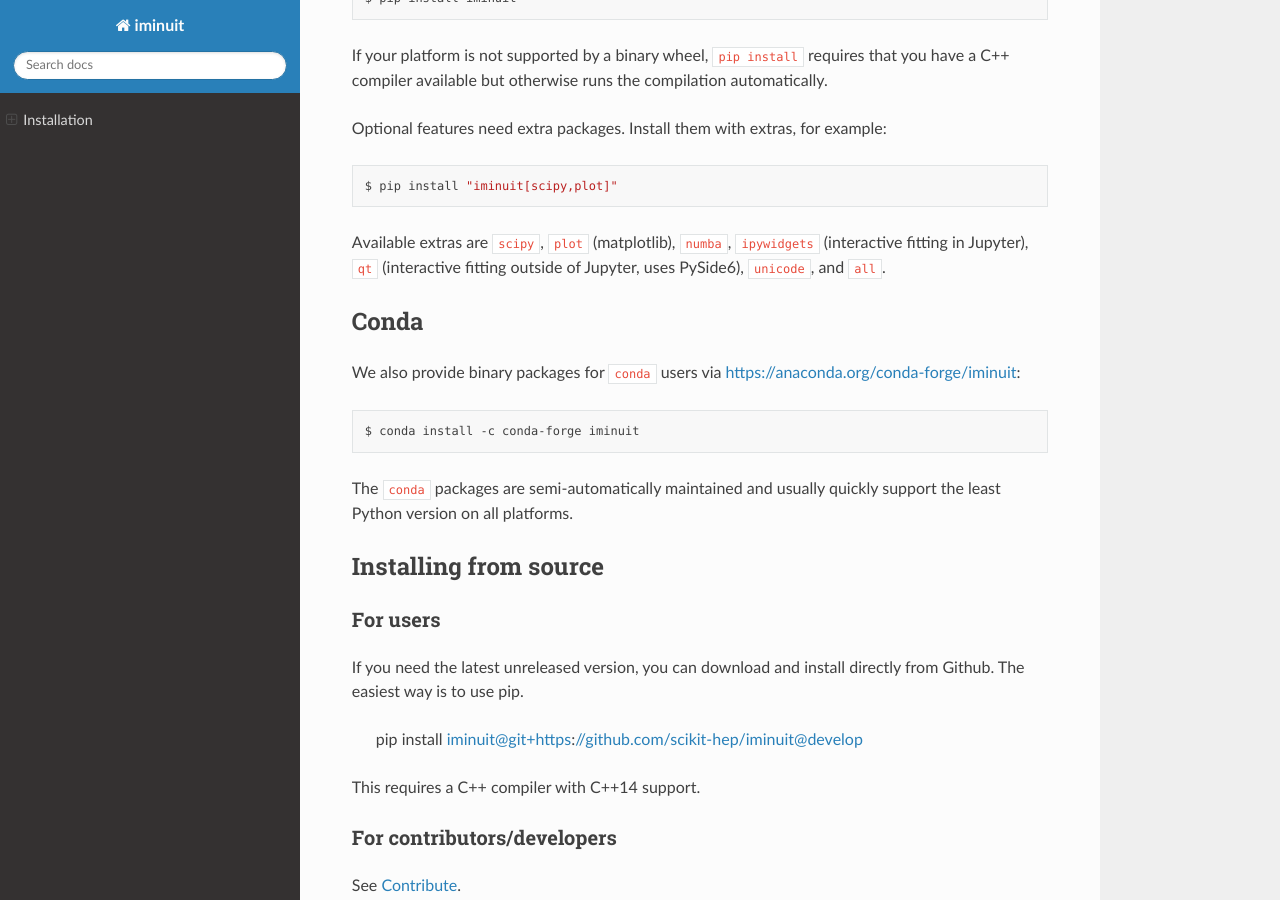
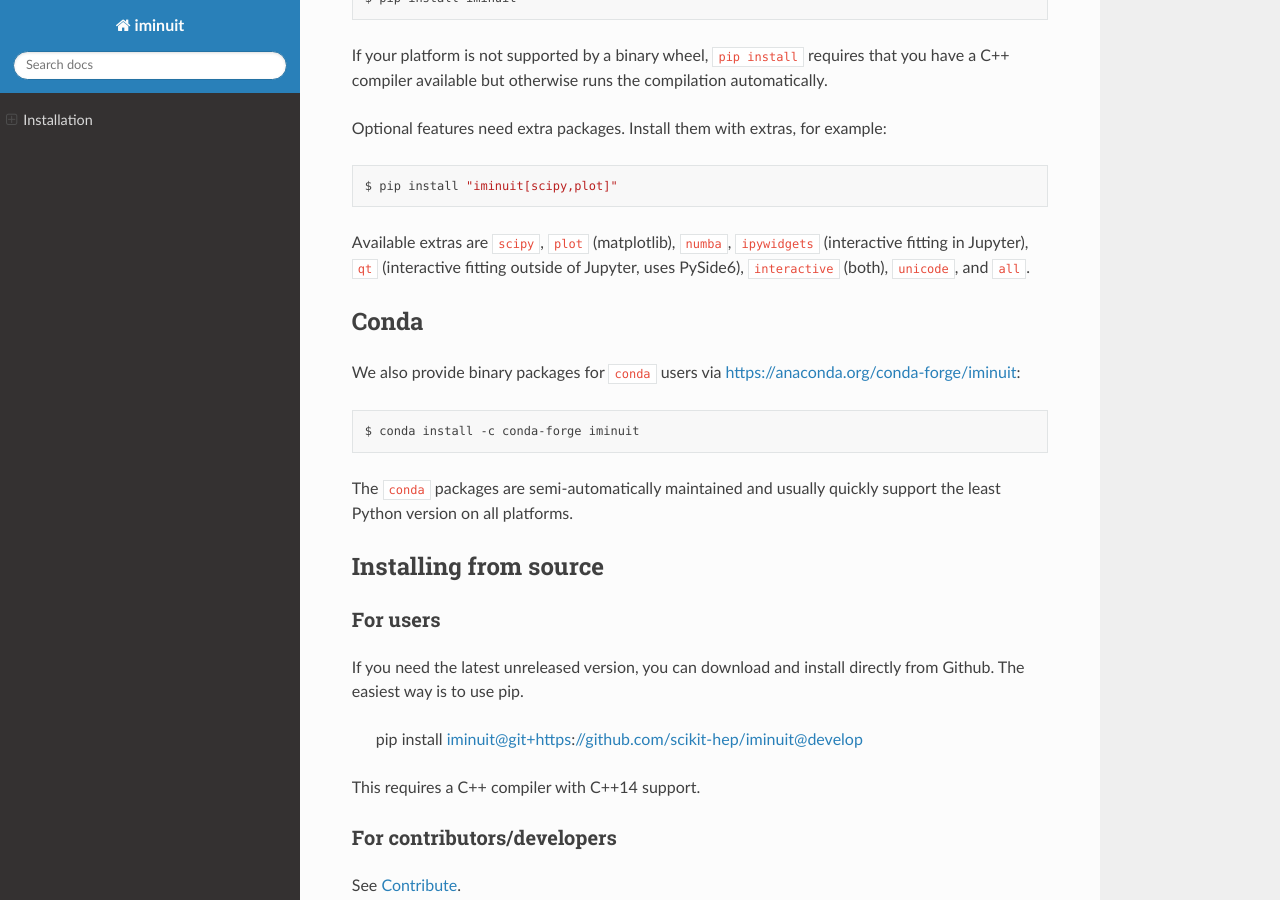
Before and after one commit to scikit-hep/iminuit, a Sphinx documentation site: the page built from doc/install.rst, in a window 1280 px wide and 900 px high, scrolled down 385 px. Built offline with Sphinx 7.4.7 and the Read the Docs theme 3.1.0, drawn with Linux system fonts in a browser that asks for light colours; pages that are not in the unit, such as notebooks, are missing from menus.

Commit message:
feat: add interactive convenience extra
Assisted-by: ClaudeCode:claude-fable-5-1

```diff
--- a/README.rst
+++ b/README.rst
@@ -55,7 +55,7 @@ Minimal dependencies
 - ``scipy``: SciPy minimizers, Minos intervals for arbitrary confidence levels, and more
 - ``unicodeitplus``: Render names of model parameters in simple LaTeX as Unicode
 
-Use the extras ``iminuit[numba]``, ``iminuit[plot]``, ``iminuit[ipywidgets]``, ``iminuit[qt]``, ``iminuit[scipy]``, ``iminuit[unicode]``, or ``iminuit[all]`` to install them with ``pip``.
+Use the extras ``iminuit[numba]``, ``iminuit[plot]``, ``iminuit[ipywidgets]``, ``iminuit[qt]``, ``iminuit[interactive]`` (both), ``iminuit[scipy]``, ``iminuit[unicode]``, or ``iminuit[all]`` to install them with ``pip``.
 
 Documentation
 -------------
--- a/doc/install.rst
+++ b/doc/install.rst
@@ -25,7 +25,7 @@ Optional features need extra packages. Install them with extras, for example:
 
     $ pip install "iminuit[scipy,plot]"
 
-Available extras are ``scipy``, ``plot`` (matplotlib), ``numba``, ``ipywidgets`` (interactive fitting in Jupyter), ``qt`` (interactive fitting outside of Jupyter, uses PySide6), ``unicode``, and ``all``.
+Available extras are ``scipy``, ``plot`` (matplotlib), ``numba``, ``ipywidgets`` (interactive fitting in Jupyter), ``qt`` (interactive fitting outside of Jupyter, uses PySide6), ``interactive`` (both), ``unicode``, and ``all``.
 
 Conda
 -----
--- a/pyproject.toml
+++ b/pyproject.toml
@@ -37,6 +37,7 @@ plot = ["matplotlib"]
 numba = ["numba"]
 ipywidgets = ["ipywidgets", "matplotlib"]
 qt = ["PySide6", "matplotlib"]
+interactive = ["iminuit[ipywidgets,qt]"]
 unicode = ["unicodeitplus"]
 all = ["iminuit[scipy,plot,numba,ipywidgets,qt,unicode]"]
 
```
